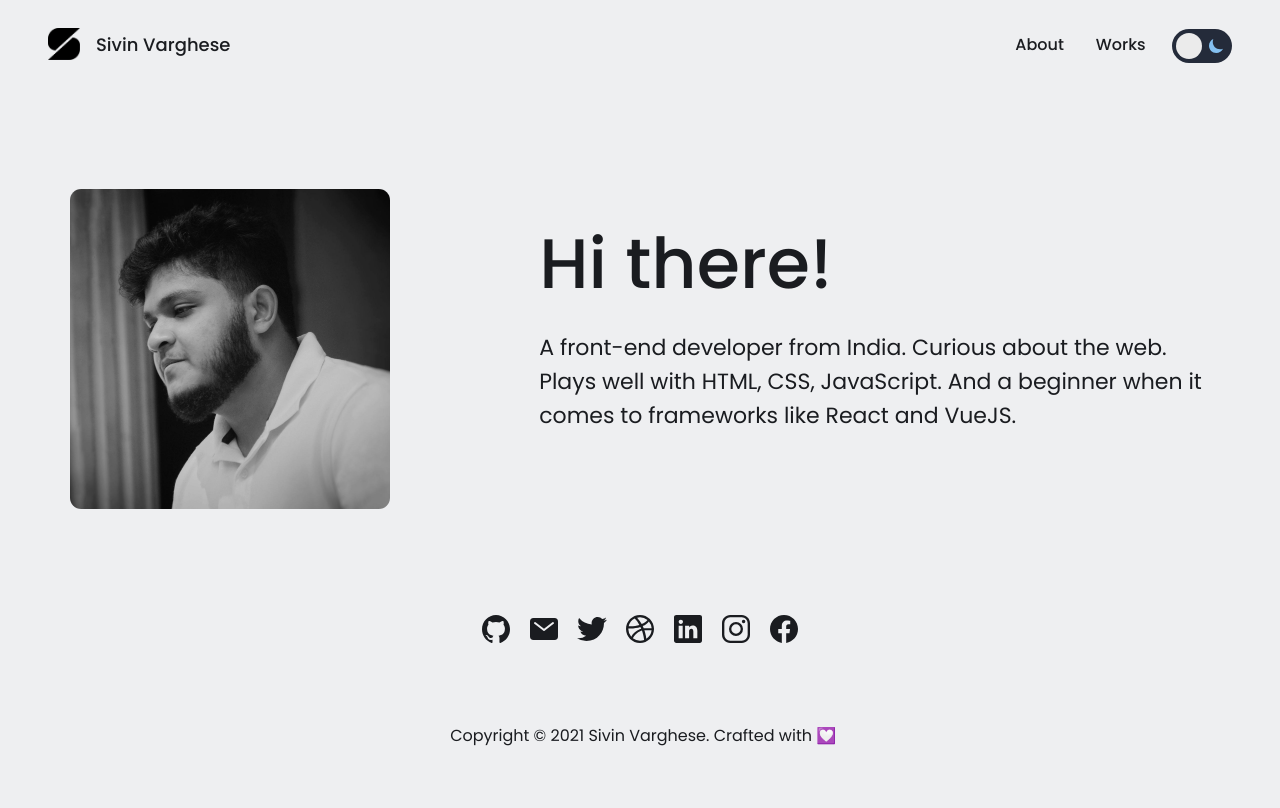
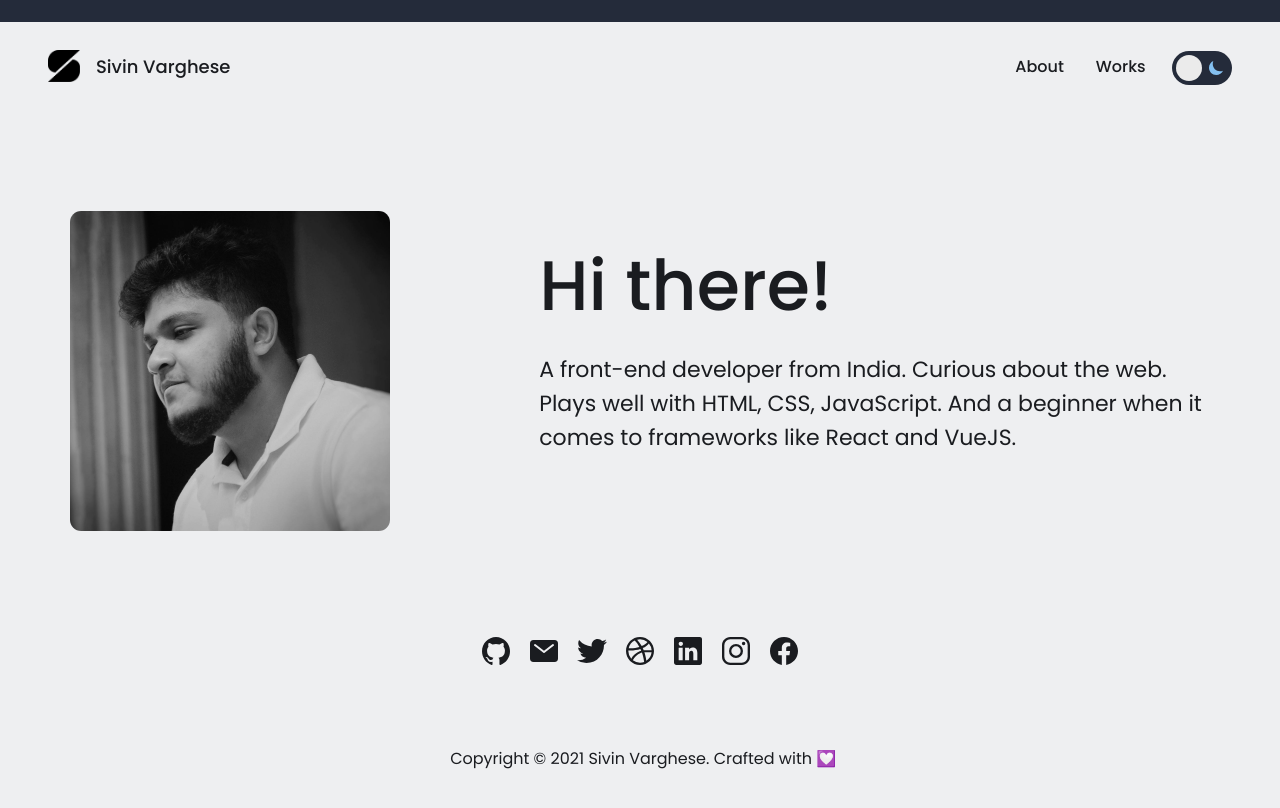
Before and after one commit to iamsivin/website, a React (Create React App) app: page / in a window 1280 px wide. Shown: the top 808 px of the page. Built offline with nearby package versions, Linux system fonts and the light colour scheme.

Commit message:
Minor fixes

```diff
--- a/src/App.css
+++ b/src/App.css
@@ -16,6 +16,12 @@ body {
 .dark-mode {
   background-color: #242b3a;
   color: #eeeff1;
+}
+
+.empty {
+  background-color: #242b3a;
+  width: 100%;
+  height: 1.4rem;
 }
 
 .nav {
--- a/src/App.js
+++ b/src/App.js
@@ -8,7 +8,8 @@ import { IoMoonSharp, IoSunny } from "react-icons/io5";
 function App() {
   const [dark, setMode] = useState(false);
   return (
-    <body className={dark ? "App dark-mode" : "App"}>
+    <div className={dark ? "App dark-mode" : "App"}>
+      <div className="empty"></div>
       <div className="nav">
         <label className="switch">
           <input
@@ -29,7 +30,7 @@ function App() {
       <Header />
       <About />
       <Copyright />
-    </body>
+    </div>
   );
 }
 
```
